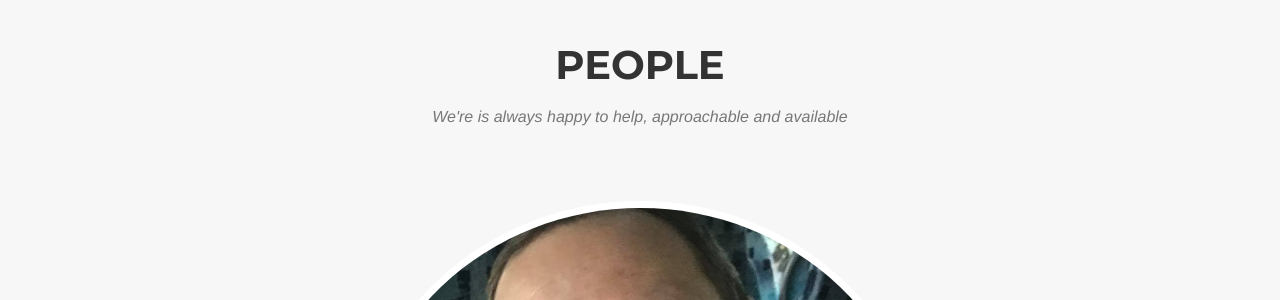
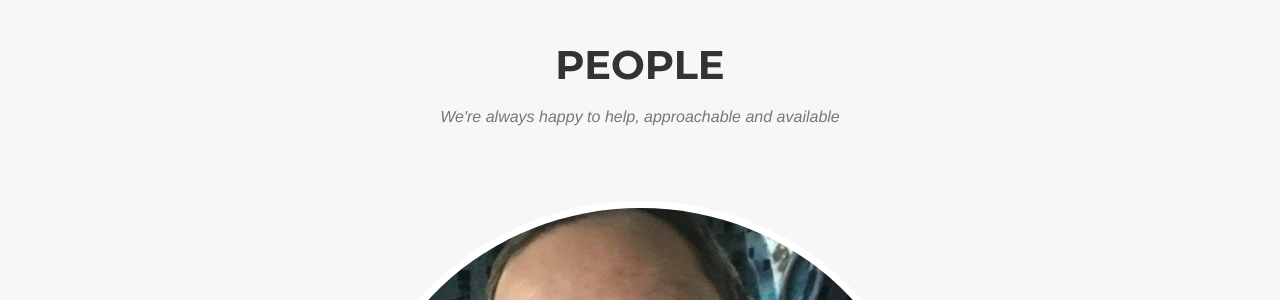
Before and after one commit to northeastestateplanningservices/northeastestateplanningservices.github.io, a Jekyll site: the page built from index.html, in a window 1280 px wide and 900 px high, scrolled down 1425 px. Shown: the part 152-452 px from the top of the window. Built offline with Jekyll 4.4.1, drawn with Linux system fonts in a browser that asks for light colours; some web fonts are replaced.

Commit message:
Update team

```diff
--- a/_includes/team.html
+++ b/_includes/team.html
@@ -4,7 +4,7 @@
             <div class="row">
                 <div class="col-lg-12 text-center">
                     <h2 class="section-heading">People</h2>
-                    <h3 class="section-subheading text-muted">We're is always happy to help, approachable and available</h3>
+                    <h3 class="section-subheading text-muted">We're always happy to help, approachable and available</h3>
                 </div>
             </div>
             <div class="row">
```
